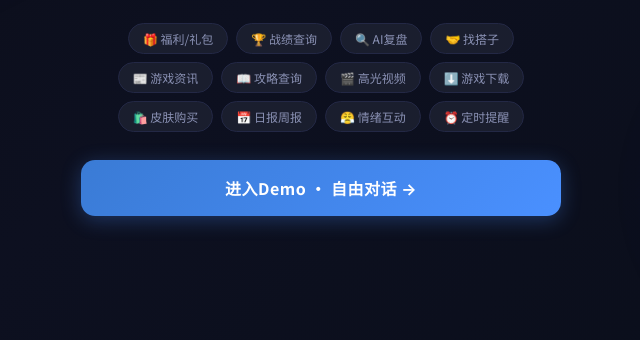
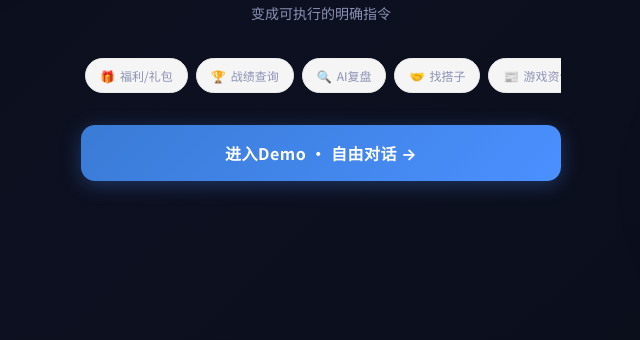
Before and after one commit to oliviaxu1011-spec/game-center-demo, a plain HTML site: page index.html in a window 1280 px wide. Shown: the part 460-800 px from the top of the page, without its empty margins (319-959 px from the left). Drawn offline with Linux system fonts and the light colour scheme.

Commit message:
feat: 欢迎页intent标签改为浅色单行横向滚动

```diff
--- a/index.html
+++ b/index.html
@@ -97,12 +97,17 @@
 }
 .start-btn:hover { transform:translateY(-1px); box-shadow:0 8px 28px rgba(74,144,255,.4); }
 
-/* intent showcase pills on landing */
-.intent-pills { display:flex; flex-wrap:wrap; gap:8px; justify-content:center; margin-bottom:28px; }
+/* intent showcase pills on landing — 单行横向滚动 */
+.intent-pills {
+  display:flex; gap:8px; overflow-x:auto; scrollbar-width:none;
+  margin-bottom:28px; padding:0 4px 4px;
+}
+.intent-pills::-webkit-scrollbar { display:none; }
 .intent-pill {
-  background:var(--bg-surface); border:1px solid var(--border);
-  border-radius:20px; padding:6px 14px; font-size:12px; color:var(--text-secondary);
-  cursor:default;
+  display:inline-flex; align-items:center; gap:5px;
+  background:#F5F5F5; border:1px solid #EBEBEB;
+  border-radius:20px; padding:8px 14px; font-size:12px; color:var(--text-secondary);
+  cursor:default; white-space:nowrap; flex-shrink:0;
 }
 .intent-pill span { color:var(--accent-blue); font-weight:600; }
 
```
